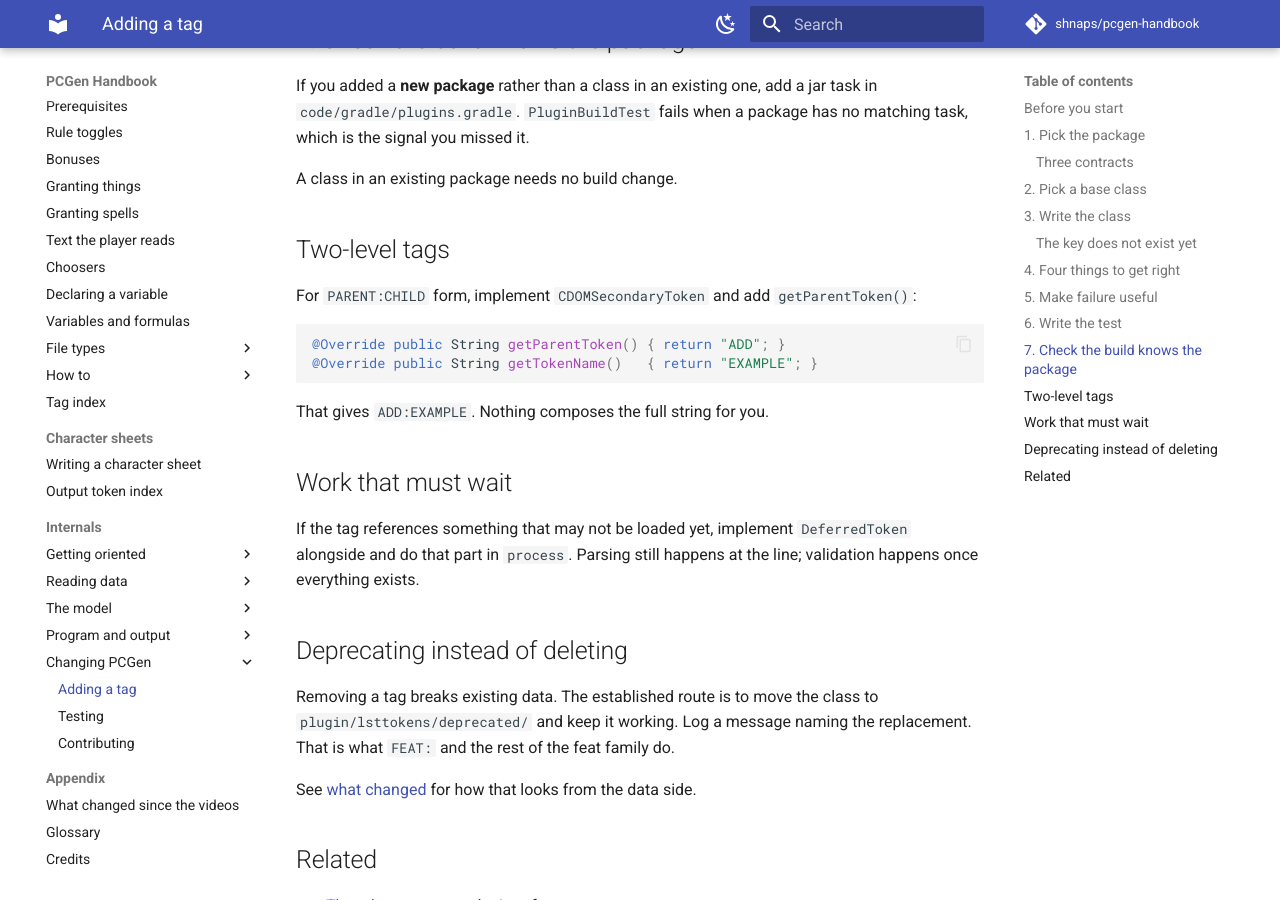
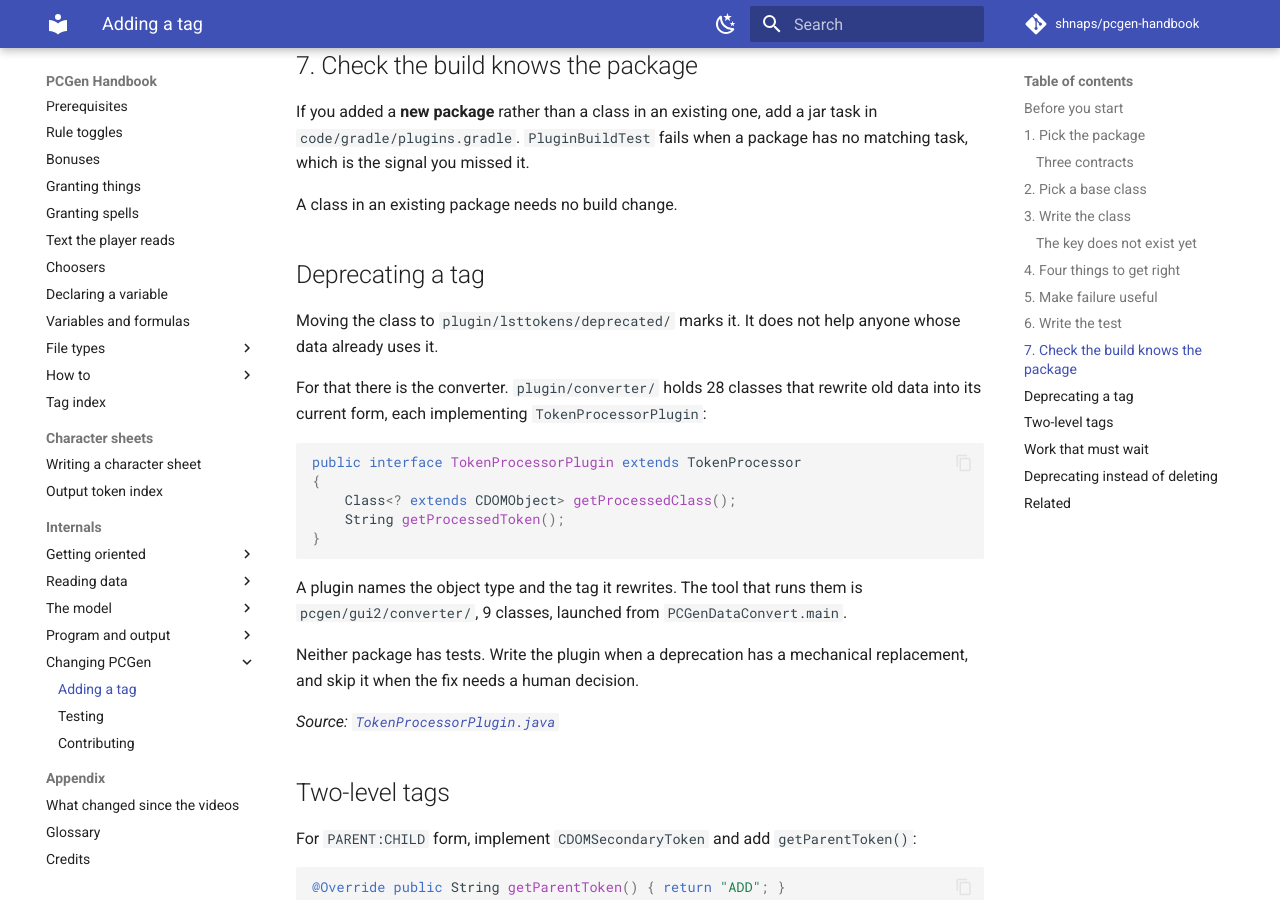
Before and after one commit to shnaps/pcgen-handbook, an MkDocs documentation site: the page built from docs/internals/adding-a-tag.md, in a window 1280 px wide and 900 px high, scrolled down 4946 px. Built offline with MkDocs 1.6.1 and Material for MkDocs 9.7.7, drawn with Linux system fonts in a browser that asks for light colours; comment, search, counter and statistics services are not loaded; some of the changed text lies outside the part shown.

Commit message:
Close the last three open items and correct the backlog sources table
ui-layer.md now says pcgen/gui2/facade is the package you edit for a facade
method — 30 classes, CharacterFacadeImpl alone 4,097 lines. It had named the
interfaces and counted the package in its leak table without ever saying that.

adding-a-tag.md gains a deprecation section. Moving a class to deprecated/ marks
the tag and helps nobody whose data already uses it; plugin/converter/ holds 28
TokenProcessorPlugin classes that rewrite it, run by PCGenDataConvert.main.

load-pipeline.md labelled all 653 plugin/lsttokens files as one family. Split to
496 data tags through TokenLibrary and 157 game mode tags through TokenStore.

Also corrects the backlog sources table: zen_test is 47 files and its broken
subset is five mostly-commented files, and the lstfileclass lessons are safe for
task ordering only since FEAT: appears in 9 of 25 against ABILITY: in 6.

Co-Authored-By: Claude Opus 5 (1M context) <noreply@anthropic.com>

````diff
--- a/docs/internals/adding-a-tag.md
+++ b/docs/internals/adding-a-tag.md
@@ -48,8 +48,9 @@ the rest of this page describes.
 | a game mode tag | `GameModeLstToken` | `parse(GameMode, String, URI)` | `TokenStore` |
 | a `BONUS:` subtype | `BonusObj` | `parseToken`, `unparseToken`, `getBonusHandled` | `Bonus` |
 
-`plugin/lsttokens/gamemode/` holds 77 classes and `gamemode/codecontrol/` a further 43.
-`plugin/bonustokens/` holds 55. None of them has a `parseNonEmptyToken`.
+The game mode tree holds 157 classes — 66 at its top level and the rest in eleven
+subdirectories, `codecontrol` the largest at 43. `plugin/bonustokens/` holds 55. None of
+them has a `parseNonEmptyToken`.
 
 The game mode side is a separate registry, not a separate base class on the same one.
 `GameModeLoader` reads `TokenStore`, which `TokenLibrary` knows nothing about.
@@ -208,6 +209,30 @@ matching task, which is the signal you missed it.
 
 A class in an existing package needs no build change.
 
+## Deprecating a tag
+
+Moving the class to `plugin/lsttokens/deprecated/` marks it. It does not help anyone whose
+data already uses it.
+
+For that there is the converter. `plugin/converter/` holds 28 classes that rewrite old
+data into its current form, each implementing `TokenProcessorPlugin`:
+
+```java
+public interface TokenProcessorPlugin extends TokenProcessor
+{
+    Class<? extends CDOMObject> getProcessedClass();
+    String getProcessedToken();
+}
+```
+
+A plugin names the object type and the tag it rewrites. The tool that runs them is
+`pcgen/gui2/converter/`, 9 classes, launched from `PCGenDataConvert.main`.
+
+Neither package has tests. Write the plugin when a deprecation has a mechanical
+replacement, and skip it when the fix needs a human decision.
+
+*Source: [`TokenProcessorPlugin.java`](https://github.com/PCGen/pcgen/blob/d262f8b44952860ff857132035fb32d8d11361fa/code/src/java/pcgen/gui2/converter/event/TokenProcessorPlugin.java)*
+
 ## Two-level tags
 
 For `PARENT:CHILD` form, implement `CDOMSecondaryToken` and add `getParentToken()`:
````
Also changed, not shown: BACKLOG.md (+9 -18 lines), docs/internals/load-pipeline.md (+5 -2 lines), docs/internals/ui-layer.md (+7 -0 lines), log.md (+34 -0 lines).
